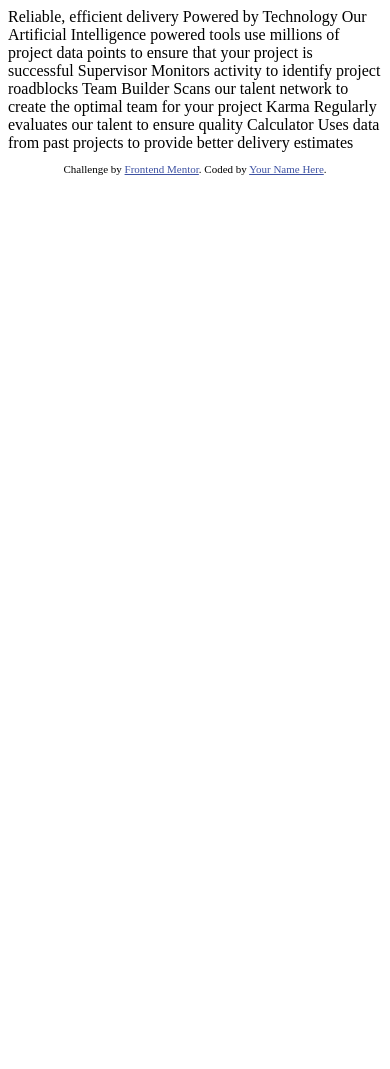
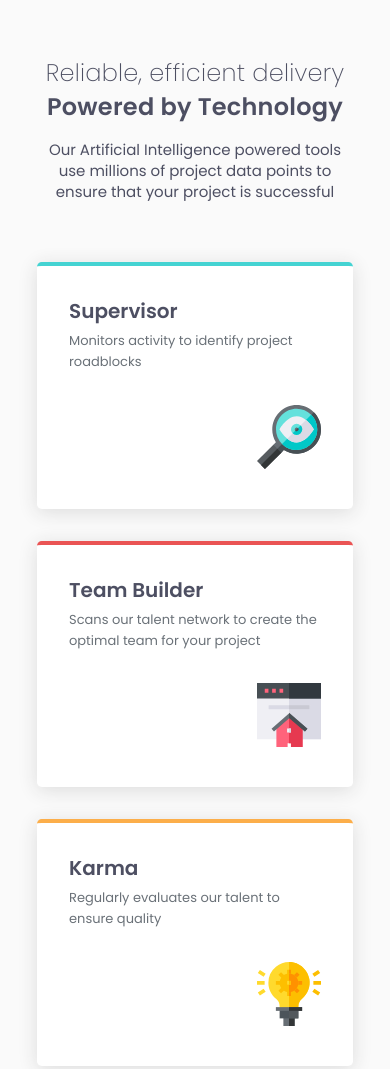
Before and after one commit to ashkir004/four-card-feature-section, a website: page index.html in a window 390 px wide. Shown: the top 1069 px of the page. Before the commit the page ends 844 px from the top, so only its background shows below. Drawn offline with Linux system fonts and the light colour scheme.

Commit message:
done with mobile

```diff
--- a/index.html
+++ b/index.html
@@ -5,41 +5,50 @@
   <meta name="viewport" content="width=device-width, initial-scale=1.0"> <!-- displays site properly based on user's device -->
 
   <link rel="icon" type="image/png" sizes="32x32" href="./images/favicon-32x32.png">
-
-  <title>Frontend Mentor | Four card feature section</title>
-
-  <!-- Feel free to remove these styles or customise in your own stylesheet 👍 -->
-  <style>
-    .attribution { font-size: 11px; text-align: center; }
-    .attribution a { color: hsl(228, 45%, 44%); }
-  </style>
+  <link rel="preconnect" href="https://fonts.googleapis.com">
+  <link rel="preconnect" href="https://fonts.gstatic.com" crossorigin>
+  <link href="https://fonts.googleapis.com/css2?family=Poppins:wght@200;400;600&display=swap" rel="stylesheet">
+  <link rel="stylesheet" href="style.css">
+  <title>Frontend Mentor | Four article class="card" feature section</title>
 </head>
 <body>
+  <header>
+    <h1 class="overline-header">Reliable, efficient delivery</h1>
+    <h2 class="display-header">Powered by Technology</h2>
+    <p class="subtitle-header">Our Artificial Intelligence powered tools use millions of project data points
+    to ensure that your project is successful</p>
+  </header>
 
-  Reliable, efficient delivery
-  Powered by Technology
+  <main>
+    <article class="card supervisor">
+      <article class="card-body">
+        <h2 class="section-title">Supervisor</h2>
+        <p class="body-text">Monitors activity to identify project roadblocks</p>
+    </article>
+      <img src="./images/icon-supervisor.svg" alt="lenses" />
+    </article class="card">
+    <article class="card team-builder">
+      <article class="card-body">
+        <h2 class="section-title">Team Builder</h2>
+        <p class="body-text">Scans our talent network to create the optimal team for your project</p>
+    </article>
+      <img src="./images/icon-team-builder.svg" alt="a house" />
+    </article class="card">
+    <article class="card karma">
+      <article class="card-body">
+        <h2 class="section-title">Karma</h2>
+        <p class="body-text">Regularly evaluates our talent to ensure quality</p>
+    </article>
+      <img src="./images/icon-karma.svg" alt="a lightbuld" />
+    </article class="card">
+    <article class="card calculator">
+      <article class="card-body">
+        <h2 class="section-title">Calculator</h2>
+        <p class="body-text">Uses data from past projects to provide better delivery estimates</p>
+    </article>
+      <img src="./images/icon-calculator.svg" alt="a calculator" />
+    </article class="card">
+  </main>
 
-  Our Artificial Intelligence powered tools use millions of project data points
-  to ensure that your project is successful
-
-  Supervisor
-  Monitors activity to identify project roadblocks
-
-  Team Builder
-  Scans our talent network to create the optimal team for your project
-
-  Karma
-  Regularly evaluates our talent to ensure quality
-
-  Calculator
-  Uses data from past projects to provide better delivery estimates
-
-
-  <footer>
-    <p class="attribution">
-      Challenge by <a href="https://www.frontendmentor.io?ref=challenge" target="_blank">Frontend Mentor</a>.
-      Coded by <a href="#">Your Name Here</a>.
-    </p>
-  </footer>
 </body>
 </html>
--- /dev/null
+++ b/style.css
@@ -0,0 +1,166 @@
+/* CSS Reset */
+*,
+*::before,
+*::after {
+    box-sizing: border-box;
+    margin: 0;
+    padding: 0;
+}
+
+html, body {
+    width: 100vw;
+}
+
+/* CSS Variables */
+:root {
+    /* Colors */
+    --primary-red: #EA5454;
+    --primary-cyan: #44D3D2;
+    --primary-blue: #549EF2;
+    --primary-orange: #FCAE4A;
+    --neutral-grey-500: #4D4F62;
+    --neutral-grey-400: #6A7178;
+    --neutral-white: #FFFFFF;
+    --background: #FAFAFA;
+    --text:#6A7178;
+    /* Spacing */
+    --space-xxs: calc(6 / 16 * 1rem);
+    --space-xs: calc(8 / 16 * 1rem);
+    --space-sm: calc(16 / 16 * 1rem);
+    --space-md: calc(24 / 16 * 1rem);
+    --space-lg: calc(32 / 16 * 1rem);
+    --space-xl: calc(40 / 16 * 1rem);
+    --space-xxl: calc(60 / 16 * 1rem);
+
+    /* Typography */
+    --font-family: 'Poppins', sans-serif;
+    /* Font Sizes */
+    --font-xs: calc(13 / 16 * 1rem);
+    --font-sm: calc(15 / 16 * 1rem);
+    --font-md: calc(20 / 16 * 1rem);
+    --font-lg: calc(24 / 16 * 1rem);
+    --font-xl: calc(36 / 16 * 1rem);
+    /* Font Weights */
+    --font-extralight: 200;
+    --font-regular: 400;
+    --font-semibold: 600;
+    /* Line Heights */
+    --line-height-tight: 1.35;
+    --line-height-normal: 1.40;
+    --line-height-relaxed: 1.60;
+    /* Letter Spacing */
+    --letter-spacing-tight: -0.25px;
+    --letter-spacing-normal: 0;
+    --letter-spacing-wide: 0.25px;
+}
+
+
+/* Typography */
+
+.display-header {
+    font-family: var(--font-family);
+    font-size: var(--font-lg);
+    font-weight: var(--font-semibold);
+    line-height: var(--line-height-normal);
+    letter-spacing: var(--letter-spacing-wide);
+    margin-block-end: var(--space-sm);
+}
+
+.overline-header {
+    font-family: var(--font-family);
+    font-size: var(--font-lg);
+    font-weight: var(--font-extralight);
+    line-height: var(--line-height-normal);
+    letter-spacing: var(--letter-spacing-wide);
+}
+
+.subtitle-header {
+    font-family: var(--font-family);
+    font-size: var(--font-sm);
+    font-weight: var(--font-regular);
+    line-height: var(--line-height-normal);
+    letter-spacing: var(--letter-spacing-normal);
+}
+
+.section-title {
+    font-family: var(--font-family);
+    font-size: var(--font-md);
+    font-weight: var(--font-semibold);
+    line-height: var(--line-height-tight);
+    letter-spacing: var(--letter-spacing-normal);
+}
+
+.body-text {
+    font-family: var(--font-family);
+    font-size: var(--font-xs);
+    font-weight: var(--font-regular);
+    line-height: var(--line-height-relaxed);
+    letter-spacing: var(--letter-spacing-normal);
+    color: var(--neutral-grey-400);
+}
+
+/* Layout */
+
+body {
+    line-height: var(--line-height-relaxed);
+    background-color: var(--background);
+    color: var(--neutral-grey-500);
+    display: flex;
+    flex-direction: column;
+    align-items: center;
+    gap: var(--space-xxl);
+    margin: 3.5rem 0;
+}
+
+header {
+    max-width: 19.75rem;
+    text-align: center;
+}
+
+main {
+    max-width: 19.75rem;
+    display: flex;
+    flex-direction: column;
+    gap: var(--space-lg);
+}
+
+.card {
+    padding: var(--space-lg);
+    background-color: var(--neutral-white);
+    border-radius: .3rem;
+    box-shadow: 0rem 0.2rem 1.2rem 0 gainsboro;
+    display: flex;
+    flex-direction: column;
+    gap: var(--space-lg);
+    box-sizing: border-box;
+}
+
+.card img {
+    max-width: 4rem;
+    max-height: 4rem;
+    align-self: flex-end;
+    box-sizing: border-box;
+    margin-block-end: .5rem;
+}
+
+.card .card-body {
+    display: flex;
+    flex-direction: column;
+    gap: var(--space-xxs);
+}
+
+.supervisor {
+    border-top: .3rem solid var(--primary-cyan);
+}
+
+.team-builder {
+    border-top: .3rem solid var(--primary-red);
+}
+
+.karma {
+    border-top: .3rem solid var(--primary-orange);
+}
+
+.calculator {
+    border-top: .3rem solid var(--primary-blue);
+}
```
Also changed, not shown: package.json (added, +15 -0 lines), design/mobile.png (added), 1 other file.
